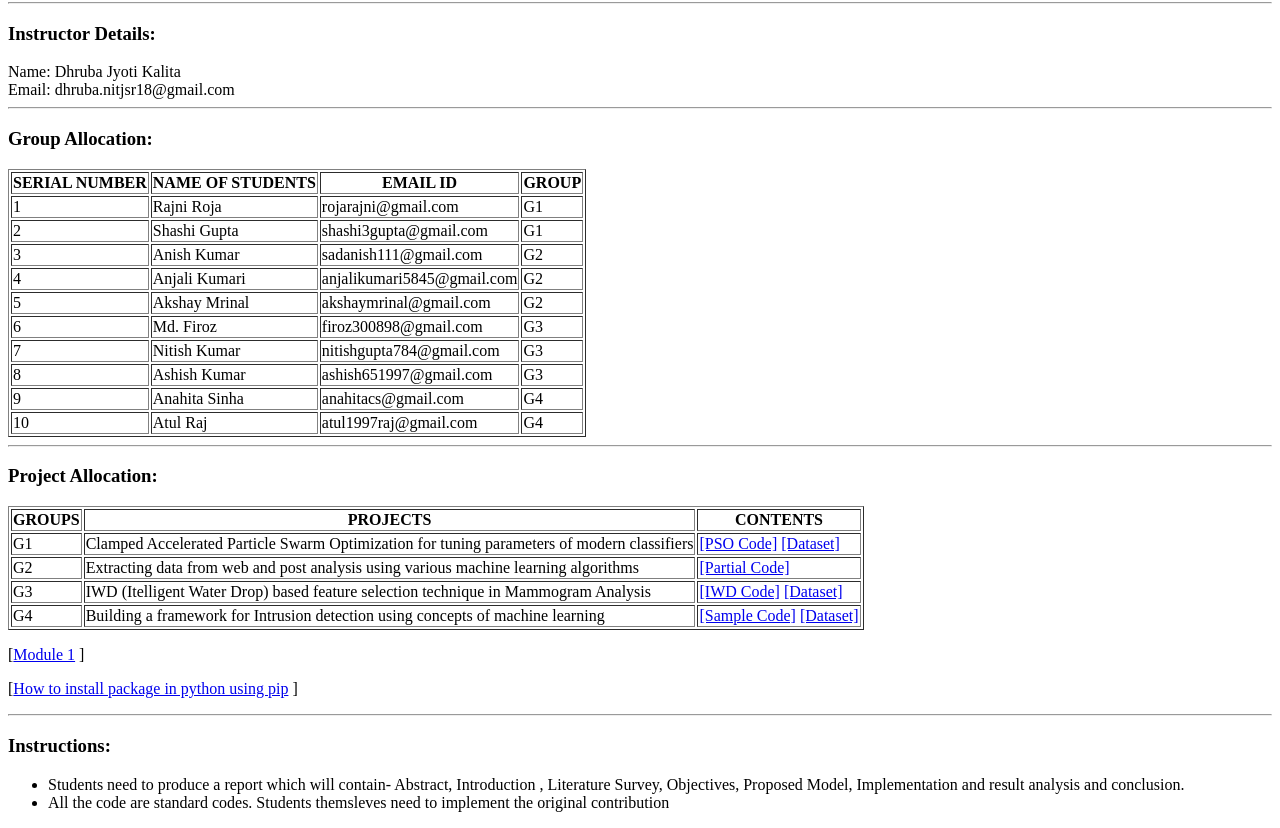
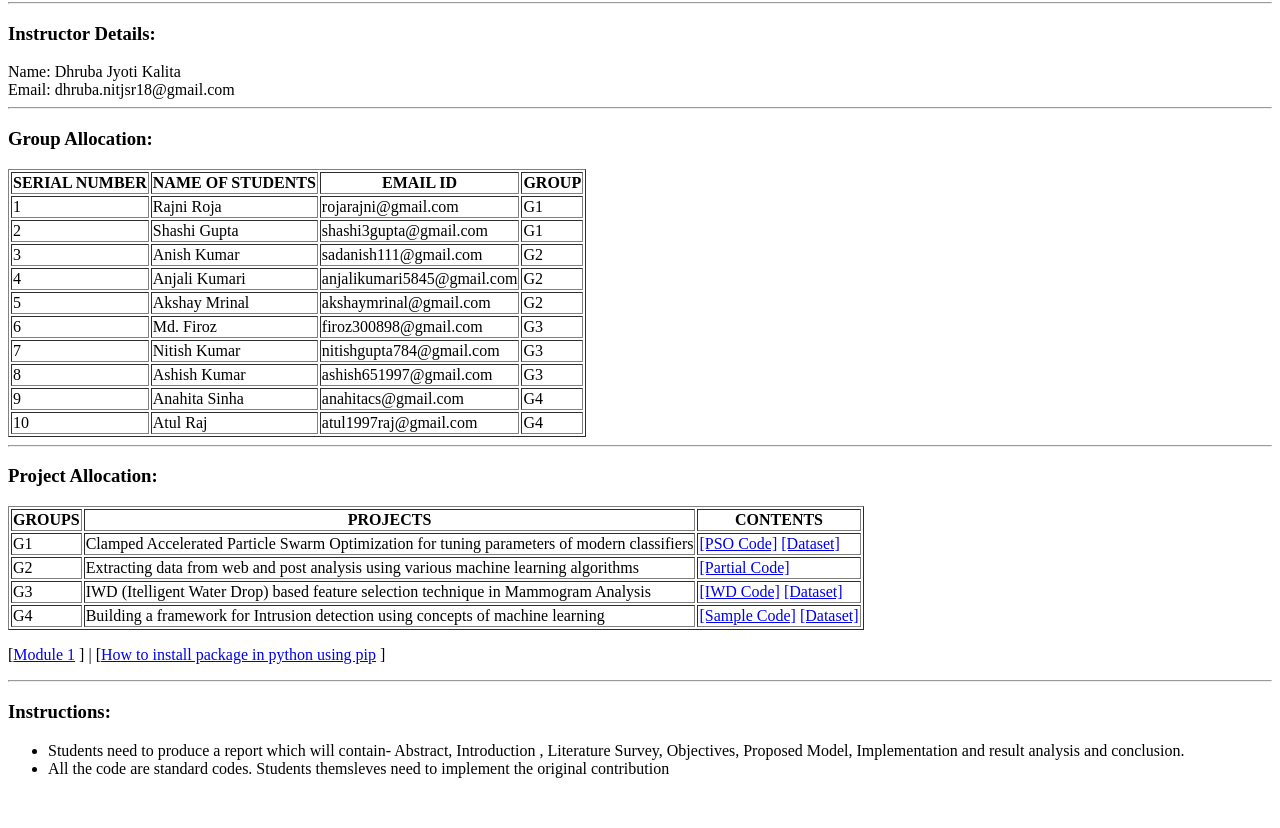
Before and after one commit to dhruba18/dhruba18.github.io, a plain HTML site: page index.html in a window 1280 px wide. Shown: the part 78-906 px from the top of the page. After the commit the page ends 872 px from the top, so only its background shows below. Drawn offline with Linux system fonts and the light colour scheme.

Commit message:
index.html modified

```diff
--- a/index.html
+++ b/index.html
@@ -110,7 +110,7 @@ Email: dhruba.nitjsr18@gmail.com
  </tr >
  </tbody>
 </table>
-<p>[<a href="module1.pdf">Module 1</a> ]</p> <p> [<a href="pipinstall.ipynb">How to install package in python using pip</a> ]</p>
+<p>[<a href="module1.pdf">Module 1</a> ] | [<a href="pipinstall.ipynb">How to install package in python using pip</a> ]</p>
 <hr>
 <h3>Instructions: </h3>
 
```
